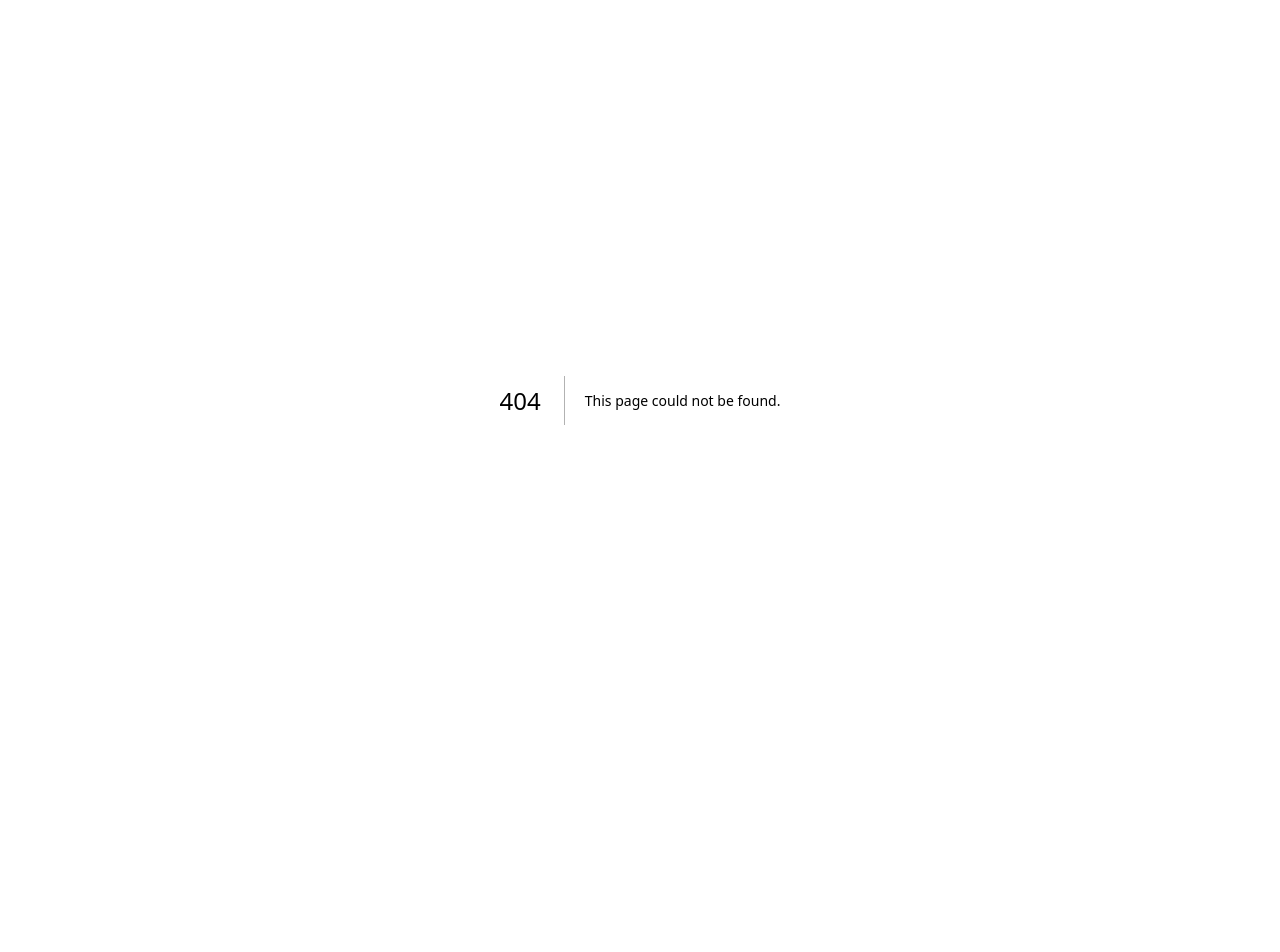
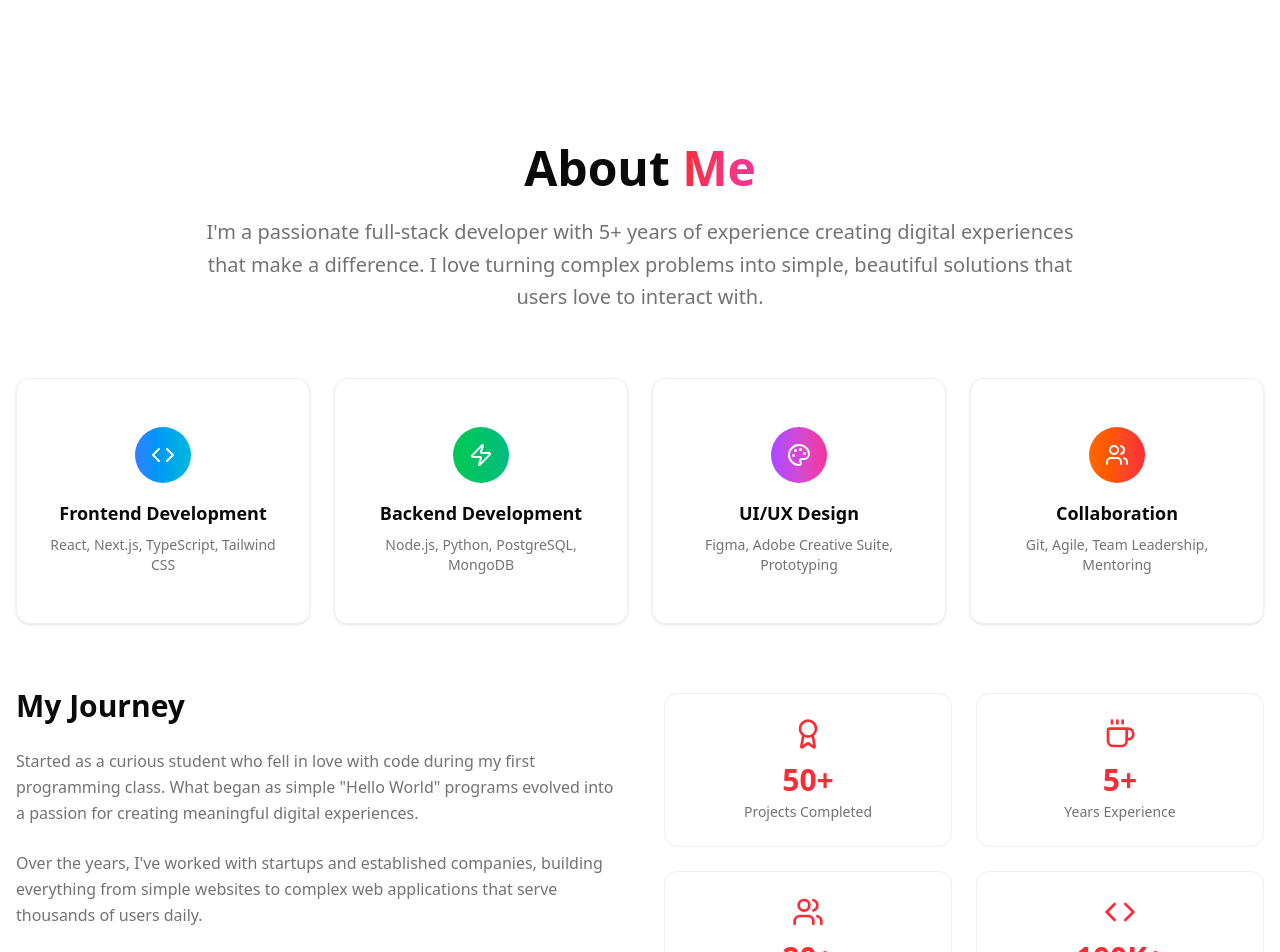
Before and after one commit to Ayomiidey/My-Portfolio-V2, a Next.js app: page /about in a window 1280 px wide. Before the commit this address had no page. Shown: the top 952 px of the page. Before the commit the page ends 800 px from the top, so only its background shows below. Built offline with nearby package versions, Linux system fonts and the light colour scheme.

Commit message:
about page

```diff
--- /dev/null
+++ b/app/about/page.tsx
@@ -0,0 +1,18 @@
+"use client";
+
+import { motion } from "framer-motion";
+import { AboutSection } from "@/components/sections/about-section";
+
+export default function AboutPage() {
+  return (
+    <motion.div
+      initial={{ opacity: 0 }}
+      animate={{ opacity: 1 }}
+      exit={{ opacity: 0 }}
+      transition={{ duration: 0.5 }}
+      className="pt-16"
+    >
+      <AboutSection />
+    </motion.div>
+  );
+}
--- /dev/null
+++ b/components/sections/about-section.tsx
@@ -0,0 +1,146 @@
+"use client";
+
+import { motion } from "framer-motion";
+import { Code, Palette, Zap, Users, Award, Coffee } from "lucide-react";
+import { Card, CardContent } from "@/components/ui/card";
+
+const skills = [
+  {
+    icon: Code,
+    title: "Frontend Development",
+    description: "React, Next.js, TypeScript, Tailwind CSS",
+    color: "from-blue-500 to-cyan-500",
+  },
+  {
+    icon: Zap,
+    title: "Backend Development",
+    description: "Node.js, Python, PostgreSQL, MongoDB",
+    color: "from-green-500 to-emerald-500",
+  },
+  {
+    icon: Palette,
+    title: "UI/UX Design",
+    description: "Figma, Adobe Creative Suite, Prototyping",
+    color: "from-purple-500 to-pink-500",
+  },
+  {
+    icon: Users,
+    title: "Collaboration",
+    description: "Git, Agile, Team Leadership, Mentoring",
+    color: "from-orange-500 to-red-500",
+  },
+];
+
+const stats = [
+  { icon: Award, label: "Projects Completed", value: "50+" },
+  { icon: Coffee, label: "Years Experience", value: "5+" },
+  { icon: Users, label: "Happy Clients", value: "20+" },
+  { icon: Code, label: "Lines of Code", value: "100K+" },
+];
+
+export function AboutSection() {
+  return (
+    <div className="min-h-screen flex items-center justify-center px-4 py-20">
+      <div className="max-w-7xl mx-auto">
+        <motion.div
+          initial={{ opacity: 0, y: 50 }}
+          whileInView={{ opacity: 1, y: 0 }}
+          transition={{ duration: 0.8 }}
+          viewport={{ once: true }}
+          className="text-center mb-16"
+        >
+          <h2 className="text-3xl md:text-5xl font-bold mb-6">
+            About{" "}
+            <span className="bg-gradient-to-r from-red-500 to-pink-500 bg-clip-text text-transparent">
+              Me
+            </span>
+          </h2>
+          <p className="text-lg md:text-xl text-muted-foreground max-w-4xl mx-auto leading-relaxed">
+            I&apos;m a passionate full-stack developer with 5+ years of
+            experience creating digital experiences that make a difference. I
+            love turning complex problems into simple, beautiful solutions that
+            users love to interact with.
+          </p>
+        </motion.div>
+
+        {/* Skills Grid */}
+        <div className="grid grid-cols-1 md:grid-cols-2 lg:grid-cols-4 gap-6 mb-16">
+          {skills.map((skill, index) => (
+            <motion.div
+              key={skill.title}
+              initial={{ opacity: 0, y: 50 }}
+              whileInView={{ opacity: 1, y: 0 }}
+              transition={{ duration: 0.6, delay: index * 0.1 }}
+              viewport={{ once: true }}
+            >
+              <Card className="h-full bg-background/60 backdrop-blur-sm border-border/60 hover:border-red-500/50 hover:bg-background/80 transition-all duration-300 group">
+                <CardContent className="p-6 text-center">
+                  <div
+                    className={`inline-flex p-4 rounded-full bg-gradient-to-r ${skill.color} mb-4 group-hover:scale-110 transition-transform duration-300`}
+                  >
+                    <skill.icon className="w-6 h-6 text-white" />
+                  </div>
+                  <h3 className="font-semibold mb-2 text-lg">{skill.title}</h3>
+                  <p className="text-sm text-muted-foreground">
+                    {skill.description}
+                  </p>
+                </CardContent>
+              </Card>
+            </motion.div>
+          ))}
+        </div>
+
+        {/* About Content */}
+        <motion.div
+          initial={{ opacity: 0, y: 50 }}
+          whileInView={{ opacity: 1, y: 0 }}
+          transition={{ duration: 0.8, delay: 0.2 }}
+          viewport={{ once: true }}
+          className="grid grid-cols-1 lg:grid-cols-2 gap-12 items-center mb-16"
+        >
+          <div className="space-y-6">
+            <h3 className="text-2xl md:text-3xl font-bold">My Journey</h3>
+            <p className="text-muted-foreground leading-relaxed">
+              Started as a curious student who fell in love with code during my
+              first programming class. What began as simple &quot;Hello
+              World&quot; programs evolved into a passion for creating
+              meaningful digital experiences.
+            </p>
+            <p className="text-muted-foreground leading-relaxed">
+              Over the years, I&apos;ve worked with startups and established
+              companies, building everything from simple websites to complex web
+              applications that serve thousands of users daily.
+            </p>
+            <p className="text-muted-foreground leading-relaxed">
+              When I&apos;m not coding, you&apos;ll find me exploring new
+              technologies, contributing to open source projects, mentoring
+              junior developers, or sharing knowledge with the developer
+              community through blogs and talks.
+            </p>
+          </div>
+
+          <div className="grid grid-cols-2 gap-6">
+            {stats.map((stat, index) => (
+              <motion.div
+                key={stat.label}
+                initial={{ opacity: 0, scale: 0.8 }}
+                whileInView={{ opacity: 1, scale: 1 }}
+                transition={{ duration: 0.5, delay: index * 0.1 }}
+                viewport={{ once: true }}
+                className="text-center p-6 bg-background/60 backdrop-blur-sm rounded-xl border border-border/60 hover:border-red-500/50 hover:bg-background/80 transition-all duration-300"
+              >
+                <stat.icon className="w-8 h-8 mx-auto mb-3 text-red-500" />
+                <div className="text-2xl md:text-3xl font-bold text-red-500 mb-1">
+                  {stat.value}
+                </div>
+                <div className="text-sm text-muted-foreground">
+                  {stat.label}
+                </div>
+              </motion.div>
+            ))}
+          </div>
+        </motion.div>
+      </div>
+    </div>
+  );
+}
```
